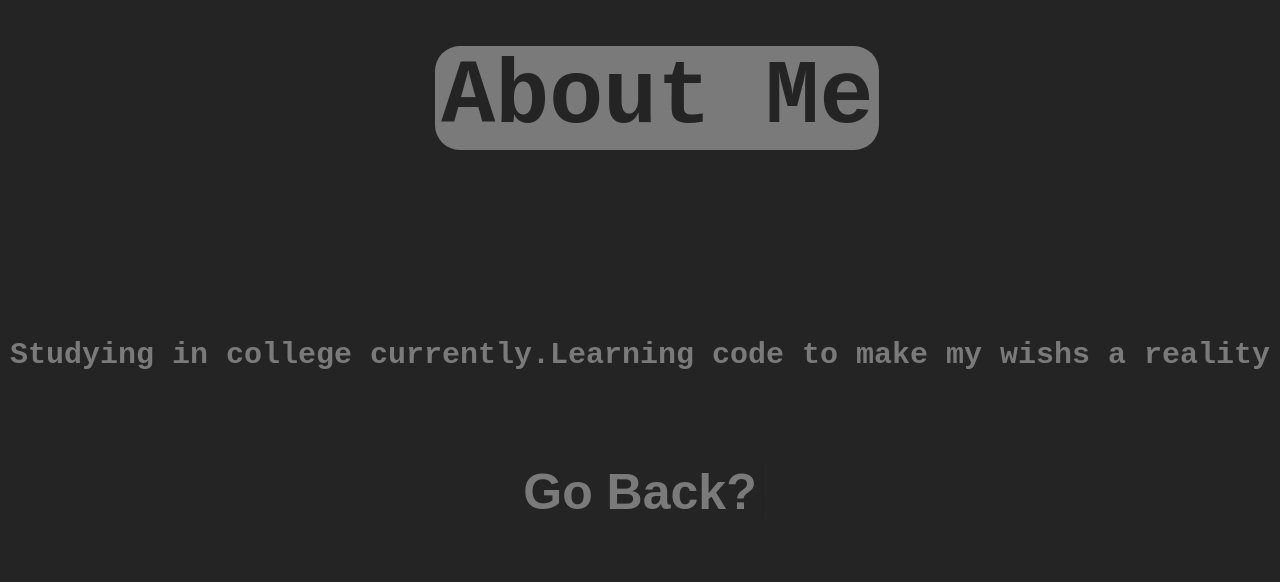
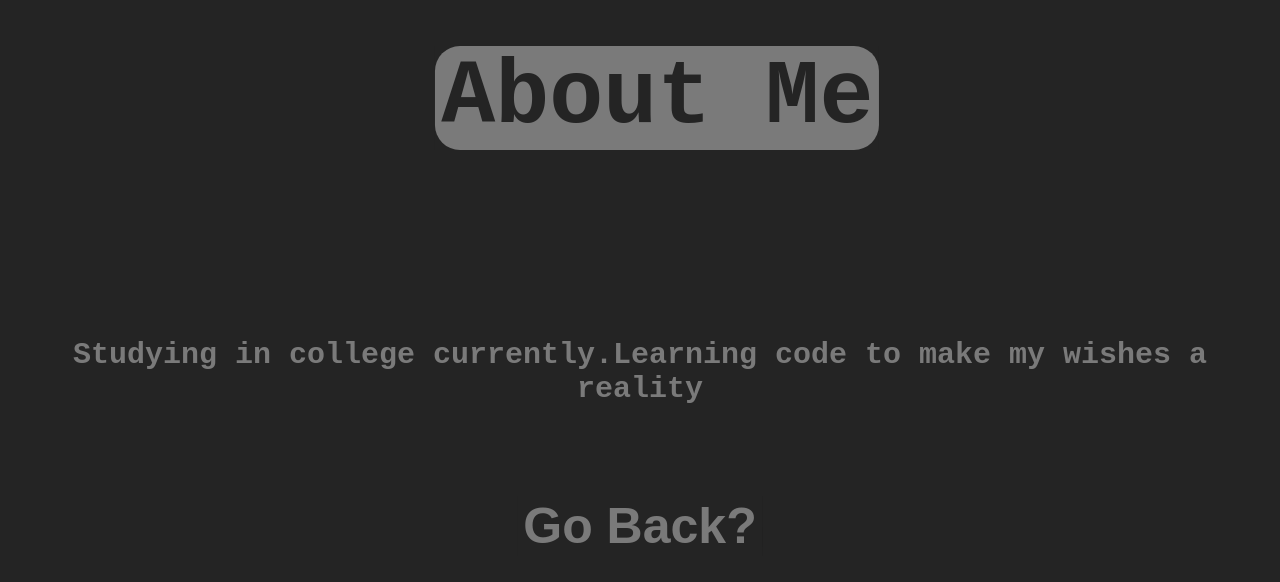
Before and after one commit to gentlsnek/gentlsnek.github.io, a plain HTML site: page page2.html in a window 1280 px wide. Drawn offline with Linux system fonts and the light colour scheme.

Commit message:
fixed typo
changed "wishs" to "wishes"

```diff
--- a/page2.html
+++ b/page2.html
@@ -12,7 +12,7 @@
                 <button class="title">About Me</button>
             </div>
         </div>
-        <p class="aboutme">Studying in college currently.Learning code to make my wishs a reality</p>
+        <p class="aboutme">Studying in college currently.Learning code to make my wishes a reality</p>
     </body>
     <div class="container2">
             <div class="center2">
```
